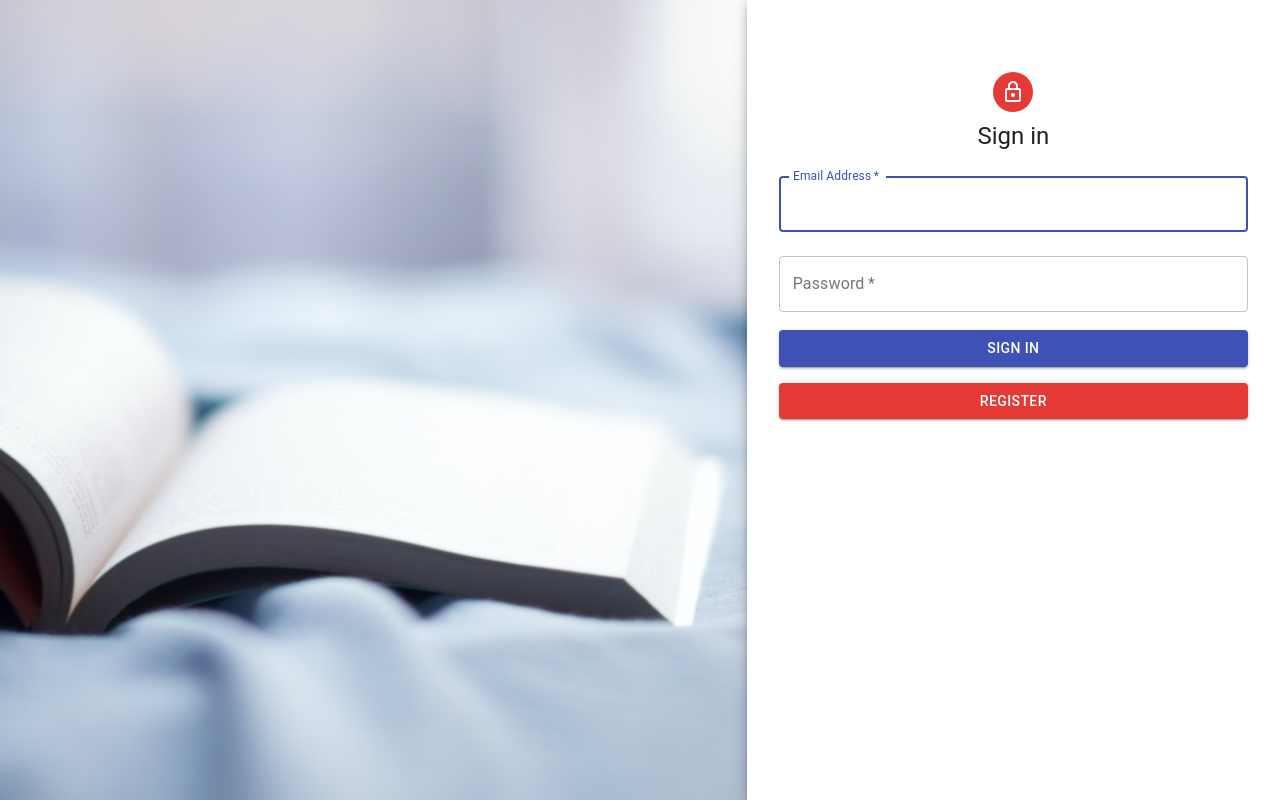
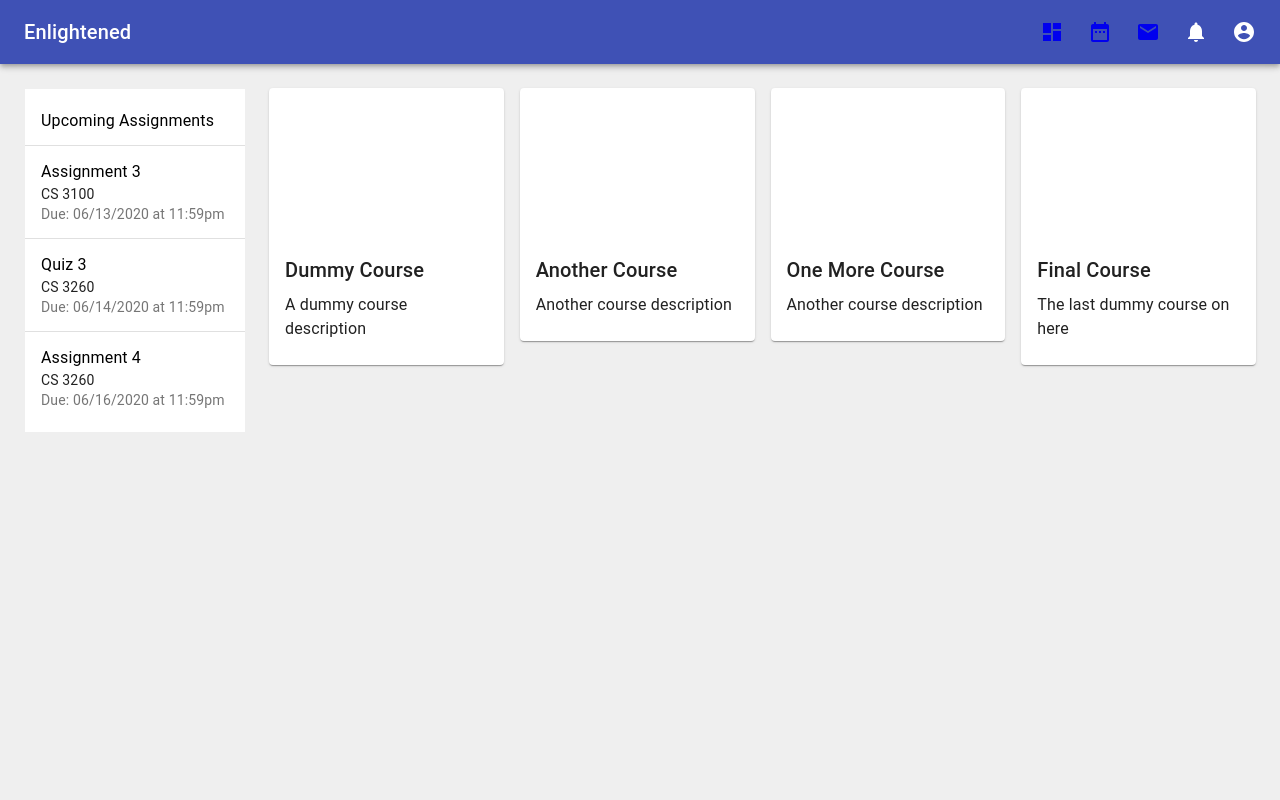
Before and after one commit to agentdata/Enlightened-LMS, a React (Create React App) app in the folder React-Frontend/: page / in a window 1280 px wide. Before the commit this address led to /login. Built offline with nearby package versions, Linux system fonts and the light colour scheme; grey boxes are pictures that could not be loaded.

Commit message:
added to-do list, fixed home page routing, and improved various component displays

```diff
--- a/React-Frontend/src/App.js
+++ b/React-Frontend/src/App.js
@@ -14,21 +14,21 @@ function App(props) {
   const { isAuthenticated, isVerifying } = props;
 
   return (
-    // returns protected route if user authenticated, otherwise login page
-    <div className="App">
-      <Switch>
-        <ProtectedRoute
-          exact
-          path="/"
-          component={Home}
-          isAuthenticated={isAuthenticated}
-          isVerifying={isVerifying}
-        />
-        <Route path="/login" component={Login} />
-      </Switch>
-    </div>
+    // // returns protected route if user authenticated, otherwise login page
+    // <div className="App">
+    //   <Switch>
+    //     <ProtectedRoute
+    //       exact
+    //       path="/"
+    //       component={Home}
+    //       isAuthenticated={isAuthenticated}
+    //       isVerifying={isVerifying}
+    //     />
+    //     <Route path="/login" component={Login} />
+    //   </Switch>
+    // </div>
     // for testing Home Page without needing to sign in, comment above and uncomment <Home />
-    // <Home />
+    <Home />
   );
 }
 // maps state to App props
--- a/React-Frontend/src/components/Home.js
+++ b/React-Frontend/src/components/Home.js
@@ -9,6 +9,7 @@ import Navbar from "./sitewide/Navbar"
 import CoursePage from "./course/CoursePage"
 import Calendar from "./calendar/Calendar"
 import Messages from "./messages/Messages"
+import HomeToDo from "./course/HomeToDo"
 
 // styles for sign in page
 const styles = () => ({
@@ -40,6 +41,13 @@ const styles = () => ({
   Button: {
       marginTop: 10
   },
+  main: {
+    display: "flex",
+    flexDirection: "row"
+  },
+  todo: {
+    width: "200px"
+  }
 
 });
 
@@ -56,13 +64,16 @@ class Home extends Component {
       <Router>
         <div>
           <Navbar className={classes.nav}/>
+          <div className={classes.main}>
+            <HomeToDo className={classes.todo} />
             <Switch>
-            <Route path="/course-list" exact component={CourseList} />
+              <Route path="/" exact component={CourseList} />
               <Route path="/calendar" exact component={Calendar} />
               <Route path="/messages" exact component={Messages} />
               <Route path="/profile" exact component={Profile} />
               <Route path="/course-page" exact component={CoursePage} />
             </Switch>
+          </div>
         </div>
       </Router>
 
--- a/React-Frontend/src/components/course/Course.js
+++ b/React-Frontend/src/components/course/Course.js
@@ -4,19 +4,42 @@ import Card from '@material-ui/core/Card';
 import CardContent from '@material-ui/core/CardContent';
 import CardMedia from '@material-ui/core/CardMedia';
 import Typography from '@material-ui/core/Typography';
+import { withStyles } from '@material-ui/core/styles'
+
+const styles = theme => ({
+    courseCard: {
+        display: "table-cell",
+        wordWrap: "break-word",
+        paddingTop: "150px" /* this will most likely be removed when an image is added to card */
+    },
+    courseContainer: {
+        tableLayout: "fixed",
+        display: "table",
+        width: "100%",
+        borderCollapse: "collapse"
+    },
+    cardContent: {
+        wordWrap: "break-word"
+    },
+    cardRoot: {
+        display: "flex",
+        flexDirection: "column"
+    }
+})
 
 const Course = (props) => {
+    const { classes } = props
     return (
-        <div>
+        <div className={classes.courseContainer}>
             { props.course ? (
-                <Link to="course-page" style={{textDecoration: 'none'}}>
-                    <Card style={{margin: 10}}>
-                        <CardMedia style={{height: 0, paddingTop: '56.25%'}}
+                <Link to="course-page" style={{textDecoration: 'none'}} className={classes.cardRoot}>
+                    <Card className={classes.courseCard}>
+                        <CardMedia
                             // image={props.course.image}
                             image = 'nothing to see here...'
                         />
-                        <CardContent>
-                            <Typography gutterBottom variant="h4" component="h2">
+                        <CardContent className={classes.cardContent}>
+                            <Typography gutterBottom variant="h6" component="h2">
                                 {props.course.title}
                             </Typography>
                             <Typography component="p">
@@ -30,4 +53,4 @@ const Course = (props) => {
     );
 }
 
-export default Course;
+export default withStyles(styles)(Course);
--- a/React-Frontend/src/components/course/CourseList.js
+++ b/React-Frontend/src/components/course/CourseList.js
@@ -1,6 +1,14 @@
 import React, { Component } from 'react';
 import Grid from '@material-ui/core/Grid';
 import Course from './Course';
+import { withStyles } from "@material-ui/core/styles"
+
+
+const styles = theme => ({
+    course: {
+
+    }
+})
 
 class CourseList extends Component {
     state = {
@@ -61,13 +69,14 @@ class CourseList extends Component {
     }
 
     render() {
+        const { classes } = this.props
         return (
             <div>
                 {this.state.courses ? (
                     <div>
                         <Grid container spacing={2} style ={{padding: 24}}>
                             {this.state.courses.map(currentCourse => (
-                                <Grid item xs={6} s={4} lg={3} xl={3} key={currentCourse.title}>
+                                <Grid item xs={6} s={4} lg={3} xl={3} key={currentCourse.title} className={classes.course}>
                                     <Course course={currentCourse} />
                                 </Grid>
                             ))}
@@ -79,4 +88,4 @@ class CourseList extends Component {
     }
 }
 
-export default CourseList;
+export default withStyles(styles)(CourseList);
--- /dev/null
+++ b/React-Frontend/src/components/course/HomeToDo.js
@@ -0,0 +1,93 @@
+import React from 'react';
+import { makeStyles } from '@material-ui/core/styles';
+import List from '@material-ui/core/List';
+import ListItem from '@material-ui/core/ListItem';
+import Divider from '@material-ui/core/Divider';
+import ListItemText from '@material-ui/core/ListItemText';
+import ListItemAvatar from '@material-ui/core/ListItemAvatar';
+import Avatar from '@material-ui/core/Avatar';
+import Typography from '@material-ui/core/Typography';
+
+const useStyles = makeStyles((theme) => ({
+  root: {
+    marginTop: "25px",
+    marginLeft: "25px",
+    minWidth: '220px',
+    backgroundColor: theme.palette.background.paper,
+  },
+  inline: {
+    display: 'inline',
+  },
+}));
+
+export default function HomeToDo() {
+  const classes = useStyles();
+
+  return (
+    <List className={classes.root}>
+      <ListItem alignItems="flex-start">
+          <ListItemText primary="Upcoming Assignments" />
+      </ListItem>
+      <Divider component="li" />
+      <ListItem alignItems="flex-start">
+        <ListItemText
+          primary="Assignment 3"
+          secondary={
+            <React.Fragment>
+              <Typography
+                component="span"
+                variant="body2"
+                className={classes.inline}
+                color="textPrimary"
+              >
+                CS 3100
+              </Typography>
+              <br />
+              {"Due: 06/13/2020 at 11:59pm"}
+            </React.Fragment>
+          }
+        />
+      </ListItem>
+      <Divider component="li" />
+      <ListItem alignItems="flex-start">
+        <ListItemText
+          primary="Quiz 3"
+          secondary={
+            <React.Fragment>
+              <Typography
+                component="span"
+                variant="body2"
+                className={classes.inline}
+                color="textPrimary"
+              >
+                CS 3260
+              </Typography>
+              <br />
+              {"Due: 06/14/2020 at 11:59pm"}
+            </React.Fragment>
+          }
+        />
+      </ListItem>
+      <Divider component="li" />
+      <ListItem alignItems="flex-start">
+        <ListItemText
+          primary="Assignment 4"
+          secondary={
+            <React.Fragment>
+              <Typography
+                component="span"
+                variant="body2"
+                className={classes.inline}
+                color="textPrimary"
+              >
+                CS 3260
+              </Typography>
+              <br />
+              {"Due: 06/16/2020 at 11:59pm"}
+            </React.Fragment>
+          }
+        />
+      </ListItem>
+    </List>
+  );
+}
--- a/React-Frontend/src/components/sitewide/Navbar.js
+++ b/React-Frontend/src/components/sitewide/Navbar.js
@@ -158,7 +158,7 @@ const Navbar = () => {
               <div className={classes.grow} />
               <div className={classes.sectionDesktop}>
                   <Tooltip title="Courses" arrow>
-                    <Link to="course-list">
+                    <Link to="/">
                       <IconButton color="inherit">
                           <Badge color="secondary">
                             <DashboardIcon />
```
Lines whose indentation alone changed are shown as unchanged.
